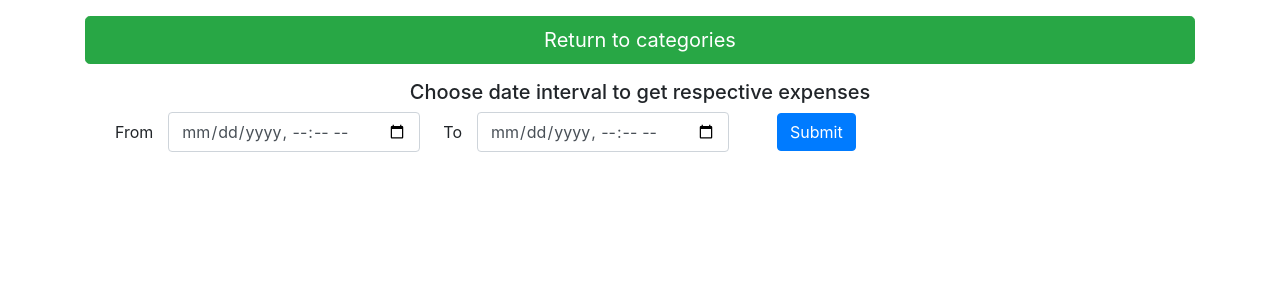
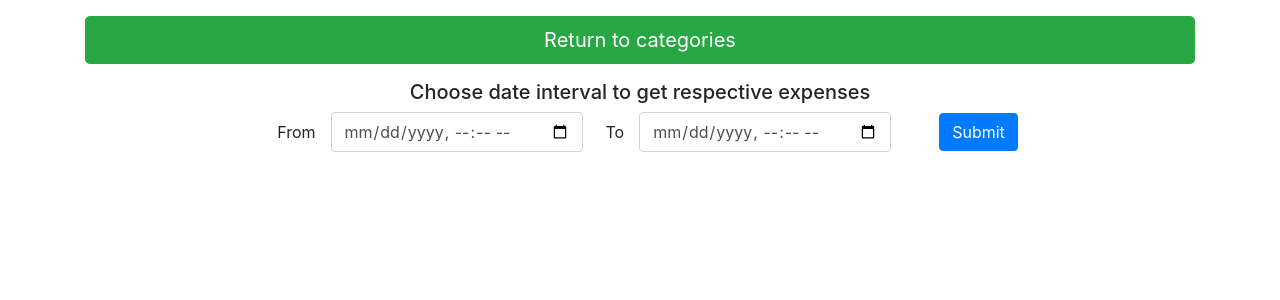
Before and after one commit to ShikariNM/expenses-project, a Django app: template expenses_app/templates/expenses_app/read_expenses_by_category.html in a window 1280 px wide. Shown: the part 59-359 px from the top of the page. Run offline with Django 5.2, Linux system fonts and the light colour scheme; the template is opened without the code that fills it: values that come from a table or form of the project are taken from there, others are empty; some libraries are stand-ins or nearby versions.

Commit message:
minor change

```diff
--- a/expenses_app/templates/expenses_app/read_expenses_by_category.html
+++ b/expenses_app/templates/expenses_app/read_expenses_by_category.html
@@ -5,7 +5,7 @@
     <a href="{% url 'expenses:categories' %}" class="btn btn-success btn-lg btn-block mt-3">Return to categories</a>
     <div class="col mt-3">
         <h5 class="text-center">Choose date interval to get respective expenses</h5>
-        <form class="form-inline" method="post">
+        <form class="form-inline justify-content-center" method="post">
             {% csrf_token %}
             <div class="form-group mr-2">
                 <label for="{{ form.date_from.id_for_label }}" class="col col-form-label text-right">
```
